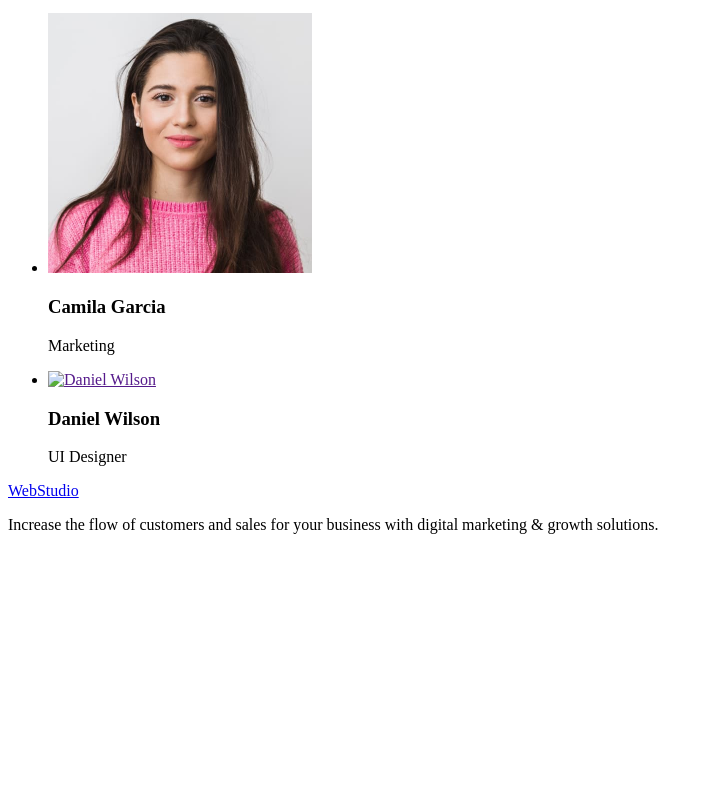
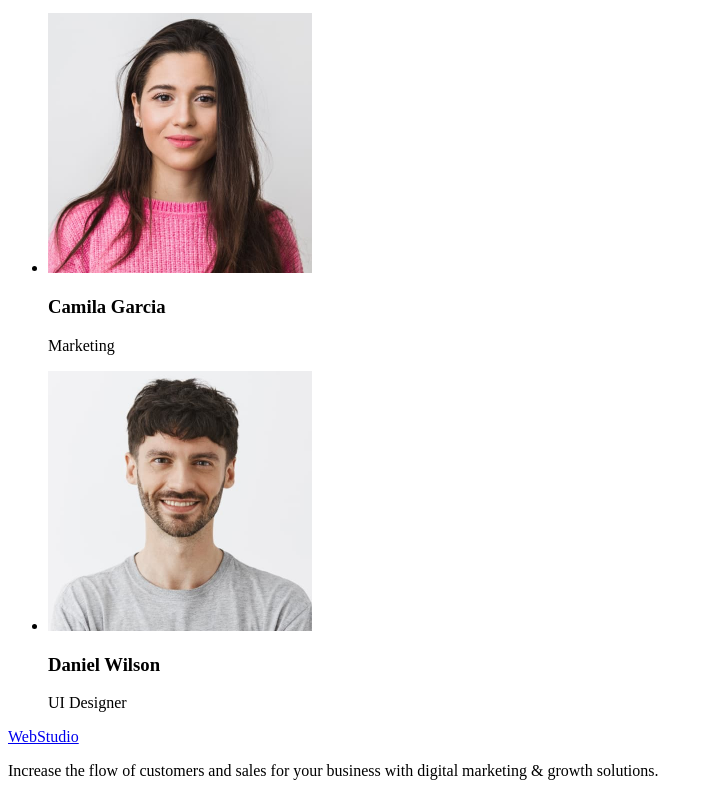
Before and after one commit to marynafeoktistova/goit-markup-hw-01, a plain HTML site: page index.html in a window 1280 px wide. Shown: the part 1362-2158 px from the top of the page, without its empty margins (0-709 px from the left). Before the commit the page ends 1912 px from the top, so only its background shows below. Drawn offline with Linux system fonts and the light colour scheme.

Commit message:
fixes errors

```diff
--- a/index.html
+++ b/index.html
@@ -89,7 +89,7 @@
           </li>
           <li>
             <a href=""
-              ><img src="./image/img_4.jpg" alt="Daniel Wilson" width="264" />
+              ><img src="./images/img_4.jpg" alt="Daniel Wilson" width="264" />
             </a>
             <h3>Daniel Wilson</h3>
             <p>UI Designer</p>
```
